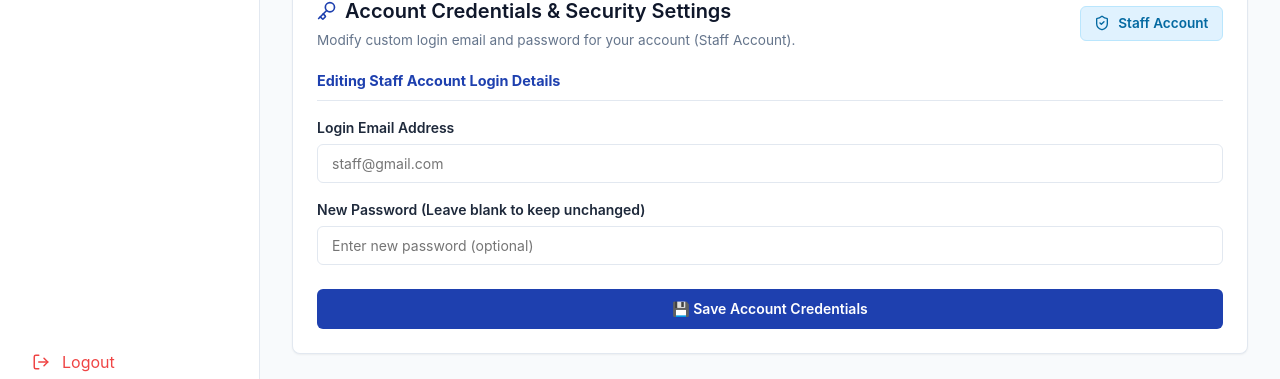
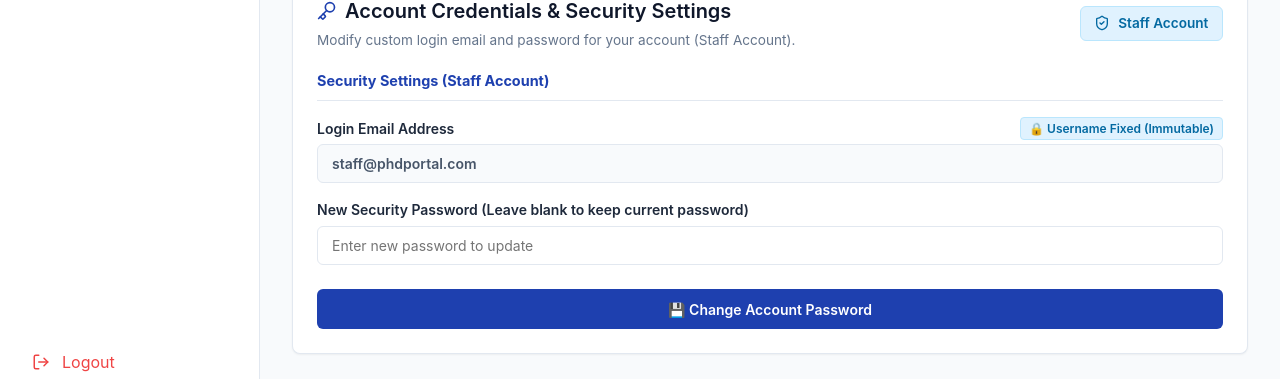
Before and after one commit to HG12265/phd-entrance-portal, a React (Vite) app in the folder frontend/: page /admin/dashboard in a window 1280 px wide. Shown: the part 832-1211 px from the top of the page. Built offline with nearby package versions, Linux system fonts and the light colour scheme; no server answers; sample sign-in values are in the browser's storage; what better-react-mathjax would draw is missing.

Commit message:
Enforce immutable admin emails (admin@example.com and staff@phdportal.com)

```diff
--- a/frontend/src/pages/admin/AdminLogin.jsx
+++ b/frontend/src/pages/admin/AdminLogin.jsx
@@ -90,7 +90,7 @@ export default function AdminLogin() {
                 id="email"
                 type="email"
                 className="form-input"
-                placeholder="admin@phdportal.com"
+                placeholder="admin@example.com"
                 value={email}
                 onChange={(e) => setEmail(e.target.value)}
                 required
--- a/frontend/src/pages/admin/Dashboard.jsx
+++ b/frontend/src/pages/admin/Dashboard.jsx
@@ -149,25 +149,20 @@ export default function Dashboard() {
     setCredError('');
 
     const targetRole = adminUser.role || 'super_admin';
+    const fixedEmail = targetRole === 'super_admin' ? 'admin@example.com' : 'staff@phdportal.com';
 
     try {
       const res = await updateAdminCredentials({
         target_role: targetRole,
-        email: adminEmailInput.trim(),
+        email: fixedEmail,
         password: adminPasswordInput.trim() || undefined
       });
-      setCredSuccess(res.data.message || 'Account credentials updated successfully.');
+      setCredSuccess(res.data.message || 'Account password updated successfully.');
       setAdminPasswordInput('');
-
-      // Sync local storage if email changed
-      if (res.data.admin && res.data.admin.email) {
-        const updatedUser = { ...adminUser, email: res.data.admin.email };
-        localStorage.setItem('admin_user', JSON.stringify(updatedUser));
-      }
 
       fetchCredentialsInfo();
     } catch (err) {
-      setCredError(err.response?.data?.detail || 'Failed to update account credentials.');
+      setCredError(err.response?.data?.detail || 'Failed to update account password.');
     } finally {
       setCredLoading(false);
     }
@@ -390,27 +385,31 @@ export default function Dashboard() {
             {/* Form */}
             <form onSubmit={handleUpdateCredentials} style={{ display: 'flex', flexDirection: 'column', gap: '1rem' }}>
               <div style={{ fontSize: '0.9rem', fontWeight: 700, color: 'var(--primary-color)', borderBottom: '1px solid #e2e8f0', paddingBottom: '0.5rem' }}>
-                Editing {adminUser.role === 'super_admin' ? 'Super Admin' : 'Staff Account'} Login Details
+                Security Settings ({adminUser.role === 'super_admin' ? 'Super Admin' : 'Staff Account'})
               </div>
 
               <div className="form-group" style={{ margin: 0 }}>
-                <label className="form-label" style={{ fontWeight: 600 }}>Login Email Address</label>
+                <div style={{ display: 'flex', justifyContent: 'space-between', alignItems: 'center', marginBottom: '0.25rem' }}>
+                  <label className="form-label" style={{ fontWeight: 600, margin: 0 }}>Login Email Address</label>
+                  <span style={{ fontSize: '0.75rem', color: '#0369a1', backgroundColor: '#e0f2fe', padding: '0.1rem 0.5rem', borderRadius: '4px', border: '1px solid #bae6fd', fontWeight: 600 }}>
+                    🔒 Username Fixed (Immutable)
+                  </span>
+                </div>
                 <input
                   type="email"
                   className="form-input"
-                  placeholder={adminUser.role === 'super_admin' ? 'admin@gmail.com' : 'staff@gmail.com'}
-                  value={adminEmailInput}
-                  onChange={(e) => setAdminEmailInput(e.target.value)}
-                  required
+                  value={adminUser.role === 'super_admin' ? 'admin@example.com' : 'staff@phdportal.com'}
+                  disabled
+                  style={{ backgroundColor: '#f8fafc', color: '#475569', cursor: 'not-allowed', fontWeight: 600 }}
                 />
               </div>
 
               <div className="form-group" style={{ margin: 0 }}>
-                <label className="form-label" style={{ fontWeight: 600 }}>New Password (Leave blank to keep unchanged)</label>
+                <label className="form-label" style={{ fontWeight: 600 }}>New Security Password (Leave blank to keep current password)</label>
                 <input
                   type="password"
                   className="form-input"
-                  placeholder="Enter new password (optional)"
+                  placeholder="Enter new password to update"
                   value={adminPasswordInput}
                   onChange={(e) => setAdminPasswordInput(e.target.value)}
                 />
@@ -422,7 +421,7 @@ export default function Dashboard() {
                 style={{ fontWeight: 600, padding: '0.65rem 1.25rem', marginTop: '0.5rem' }}
                 disabled={credLoading}
               >
-                {credLoading ? 'Updating Credentials...' : '💾 Save Account Credentials'}
+                {credLoading ? 'Updating Password...' : '💾 Change Account Password'}
               </button>
             </form>
 
```
Also changed, not shown: 1 other file (tests, documents, lock files or other folders).
